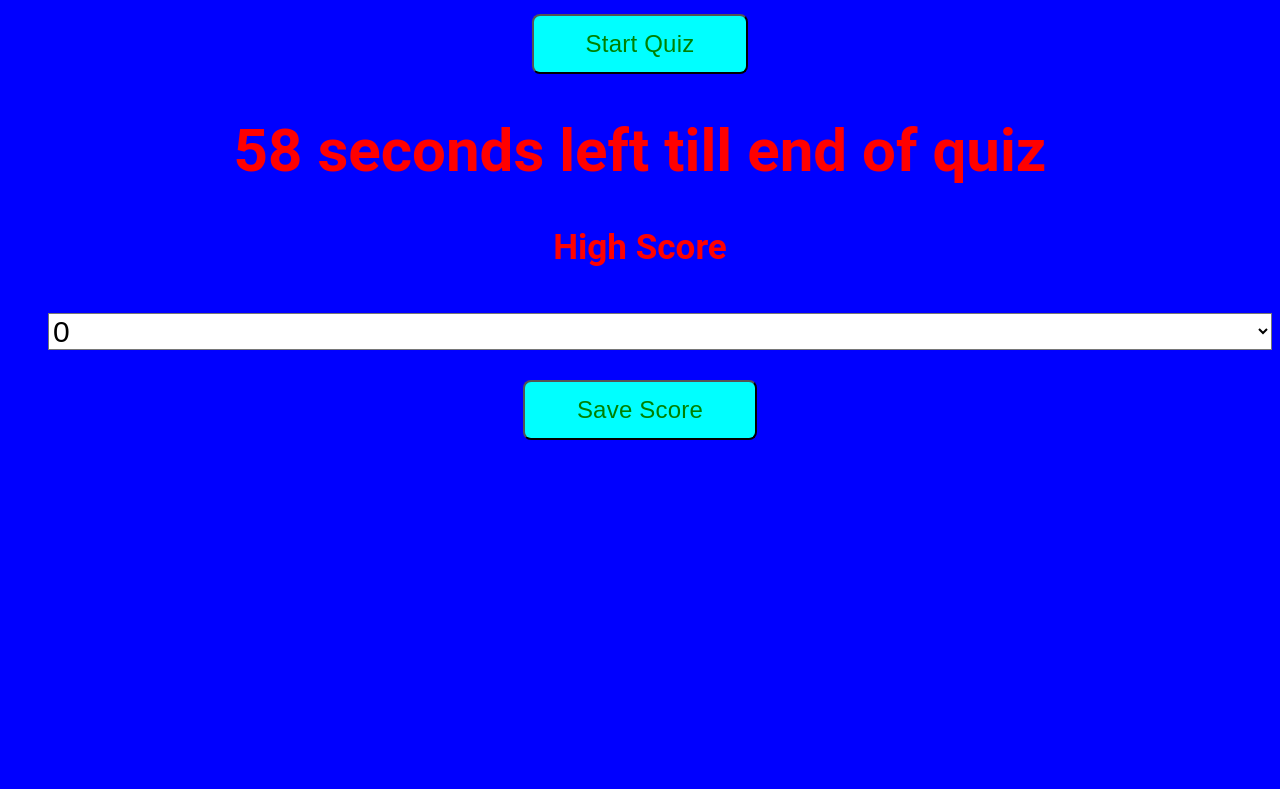
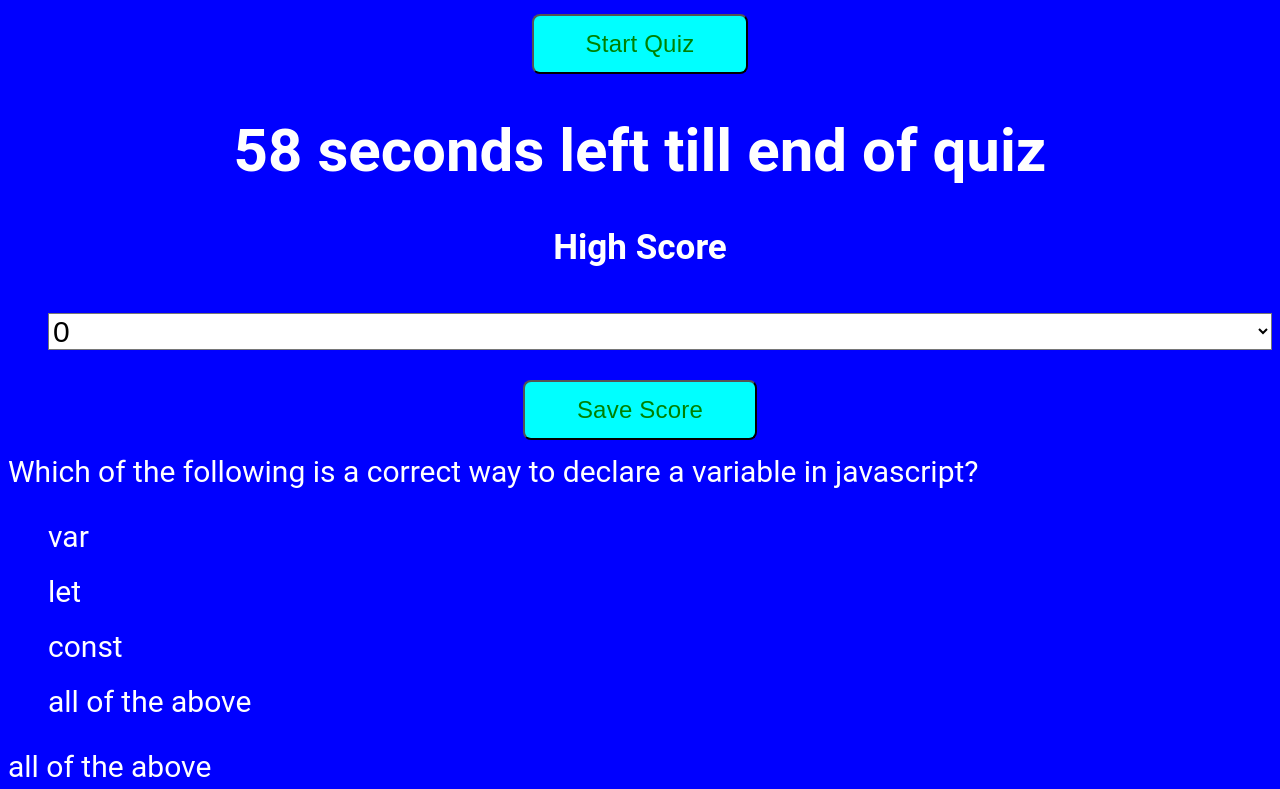
Before and after one commit to FreeWill201/Quiz, a plain HTML site: page index.html in a window 1280 px wide. Both pictures are taken after a click on the button "Start Quiz". Shown: the top 789 px of the page. Drawn offline with Linux system fonts and the light colour scheme.

Commit message:
Start Quiz Full Function

```diff
--- a/index.html
+++ b/index.html
@@ -30,6 +30,6 @@
 <button id="save">Save Score</button>
     </form>
     </div>
-    <script src="./script.js"></script>
+    <script src="script.js"></script>
 </body>
 </html>
--- a/script.js
+++ b/script.js
@@ -38,13 +38,13 @@ var HighScore = localStorage.getItem("Score");
 var Timer = document.querySelector("#Timer");
 
 Timer.addEventListener("click", setTime);
+Timer.addEventListener("click", displayQuiz);
 
 // Please make the button referenced in index.html set the timer and start the quiz.
-// You can use the code from the stopwatch activity as a starting point.
 // You will need to create a function to display the questions and answers.
 // You will need to create a function to check the answers.
 // You will need to create a function to display the final score.
-let quiz = [   {    question: "Which of the following is a coorect way to declare a variable in javascript?",    options: ["var", "let", "const", "all of the above"],
+let quiz = [   {    question: "Which of the following is a correct way to declare a variable in javascript?",    options: ["var", "let", "const", "all of the above"],
     answer: "all of the above"
   },
   {
@@ -78,13 +78,31 @@ function displayQuiz() {
       let question = quiz[i].question;
       let options = quiz[i].options;
       let answer = quiz[i].answer;
-      console.log(question);
+
+
+      // Create a new div element to hold the question
+      let questionEl = document.createElement("div");
+      questionEl.textContent = question;
+      mainEl.appendChild(questionEl);
+
+      // Create a new ul element to hold the options
+      let optionsEl = document.createElement("ul");
+      mainEl.appendChild(optionsEl);
+
+      let answerEl = document.createElement("div");
+answerEl.textContent = answer;
+mainEl.appendChild(answerEl);
+
+      // Iterate through the options and create li elements for each one
       for (let j = 0; j < options.length; j++) {
-          console.log(`${j+1}. ${options[j]}`);
+          let optionEl = document.createElement("li");
+          optionEl.textContent = options[j];
+          optionsEl.appendChild(optionEl);
       }
-      console.log(`Answer: ${answer}\n`);
   }
 }
+
+
 
 
  // This function will check the answers.
@@ -117,8 +135,8 @@ localStorage.setItem('userScore', JSON.stringify(userScore));
 
 var Timer = document.querySelector("#Timer");
 
-Timer.addEventListener("click", setTime);
-Timer.addEventListener("click", displayQuiz);
+
+
 
 // Please make the button referenced in index.html set the timer and start the quiz.
 // You can use the code from the stopwatch activity as a starting point.
--- a/style.css
+++ b/style.css
@@ -6,7 +6,7 @@ body {
     font-size: 30px;
     font-family: "Roboto", sans-serif;
     background-color: blue;
-    color: red;
+    color: white;
 }
 
 h1,
```
